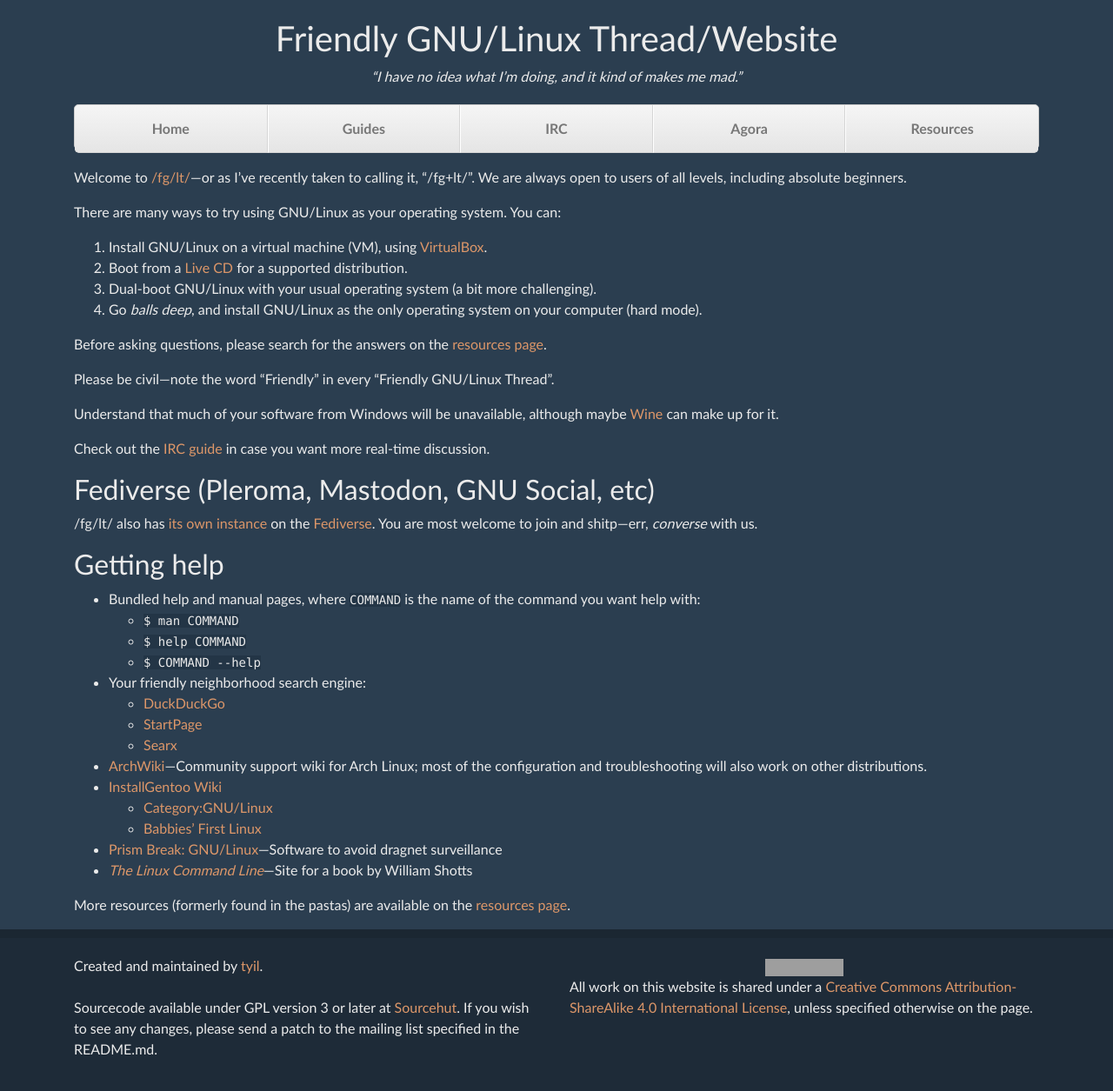
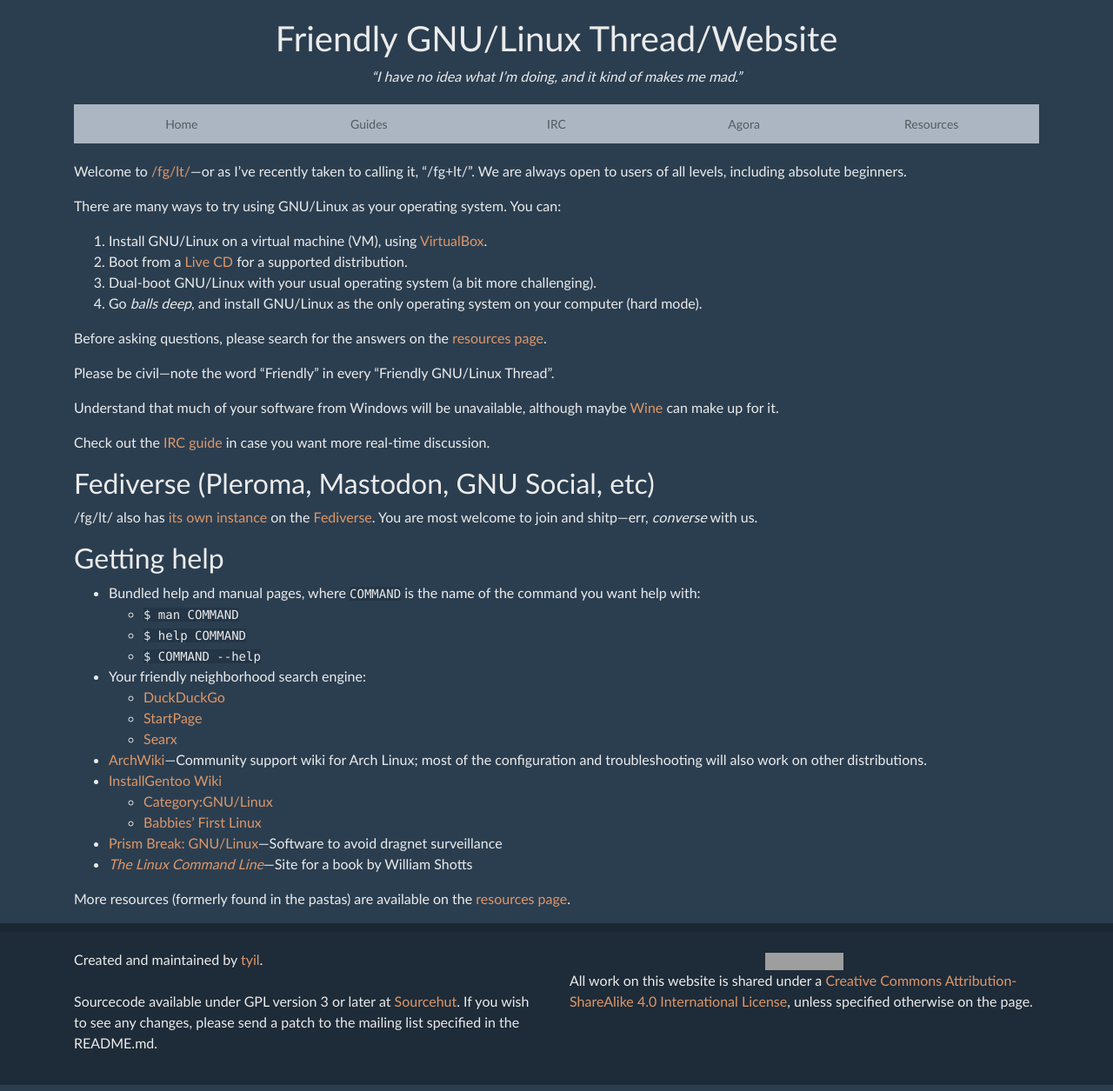
Before and after one commit to scriptkitties/fglt, a Jekyll site: the page built from index.md, in a window 1280 px wide. Shown: the whole page at 87% size. Built offline with Jekyll 4.4.1, drawn with Linux system fonts in a browser that asks for light colours; grey boxes are pictures that could not be loaded.

Commit message:
Switch to the Bootstrap navbar

```diff
--- a/_layouts/default.html
+++ b/_layouts/default.html
@@ -9,8 +9,8 @@
 				{% include header.html %}
 			</header>
 			<div class="masthead">
-				<nav>
-					<ul class="nav nav-justified">
+				<nav class="navbar navbar-expand-lg navbar-light bg-light">
+					<ul class="navbar-collapse navbar-nav nav-justified">
 						{% include navigation.html %}
 					</ul>
 				</nav>
--- a/assets/css/main.css
+++ b/assets/css/main.css
@@ -36,59 +36,6 @@
 
 /* Customize the nav-justified links to be fill the entire space of the .navbar */
 
-.nav-justified {
-	background-color: #eee;
-	border: 1px solid #ccc;
-	border-radius: 5px;
-}
-.nav-justified > li > a {
-	padding-top: 15px;
-	padding-bottom: 15px;
-	margin-bottom: 0;
-	font-weight: bold;
-	color: #777;
-	text-align: center;
-	background-color: #e5e5e5; /* Old browsers */
-	background-image: -webkit-gradient(linear, left top, left bottom, from(#f5f5f5), to(#e5e5e5));
-	background-image: -webkit-linear-gradient(top, #f5f5f5 0%, #e5e5e5 100%);
-	background-image:      -o-linear-gradient(top, #f5f5f5 0%, #e5e5e5 100%);
-	background-image:         linear-gradient(to bottom, #f5f5f5 0%,#e5e5e5 100%);
-	filter: progid:DXImageTransform.Microsoft.gradient( startColorstr='#f5f5f5', endColorstr='#e5e5e5',GradientType=0 ); /* IE6-9 */
-	background-repeat: repeat-x; /* Repeat the gradient */
-	border-bottom: 1px solid #d5d5d5;
-}
-.nav-justified > .active > a,
-.nav-justified > .active > a:hover,
-.nav-justified > .active > a:focus {
-	background-color: #ddd;
-	background-image: none;
-	box-shadow: inset 0 3px 7px rgba(0,0,0,.15);
-	-webkit-box-shadow: inset 0 3px 7px rgba(0,0,0,.15);
-}
-.nav-justified > li:first-child > a {
-	border-radius: 5px 5px 0 0;
-}
-.nav-justified > li:last-child > a {
-	border-radius: 0 0 5px 5px;
-}
-
-@media (min-width: 768px) {
-	.nav-justified {
-		max-height: 52px;
-	}
-	.nav-justified > li > a {
-		border-right: 1px solid #d5d5d5;
-		border-left: 1px solid #fff;
-	}
-	.nav-justified > li:first-child > a {
-		border-left: 0;
-		border-radius: 5px 0 0 5px;
-	}
-	.nav-justified > li:last-child > a {
-		border-right: 0;
-		border-radius: 0 5px 5px 0;
-	}
-}
 
 /* Responsive: Portrait tablets and up */
 @media screen and (min-width: 768px) {
```
